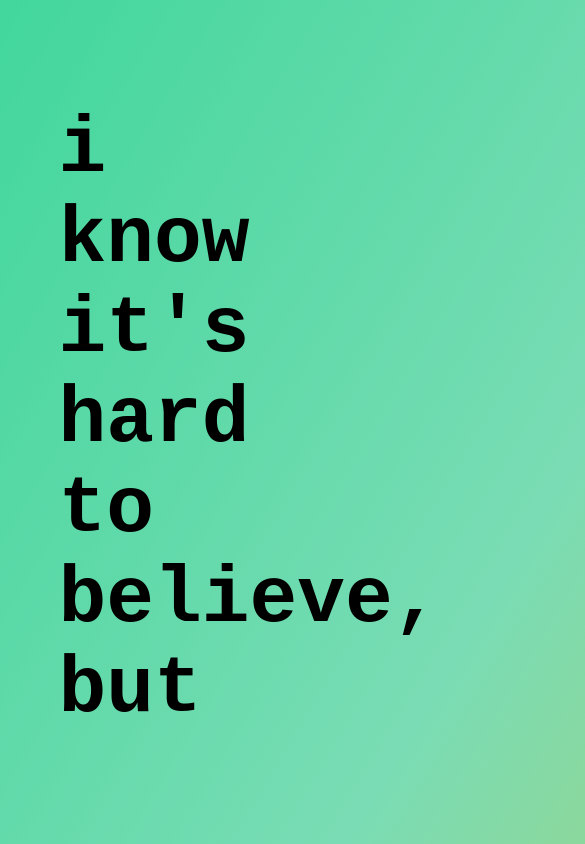
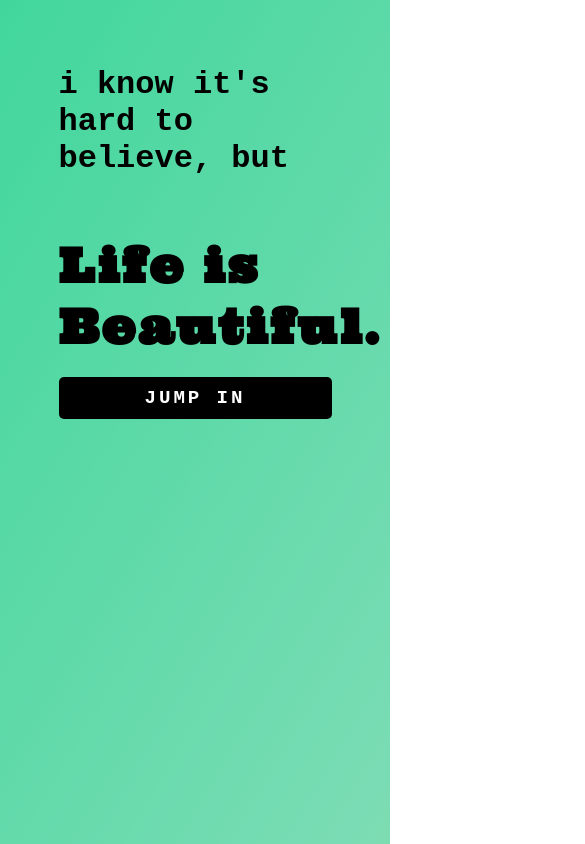
Before and after one commit to g2creative/Life-is-Beautiful, a plain HTML site: page index.html in a window 390 px wide. Shown: the top 844 px of the page, 585 px wide, since content can reach past the window. Drawn offline with Linux system fonts and the light colour scheme.

Commit message:
CSS updates to improve responsiveness

```diff
--- a/index.html
+++ b/index.html
@@ -1,7 +1,7 @@
 <!DOCTYPE html>
 <html>
     <head>
-        <meta charset="UTF-8">
+        <meta charset="UTF-8" name="viewport" content="width=device-width, initial-scale=1">
         <title>Life Is Beautiful</title>
         <link rel="stylesheet" rel="preconnect" href="https://fonts.googleapis.com">
         <link rel="preconnect" href="https://fonts.gstatic.com" crossorigin>
--- a/styles.css
+++ b/styles.css
@@ -34,14 +34,14 @@ body {
 
 h1 {
     font-family: 'Ultra', serif;
-    font-size: calc(3rem + 3vw);
+    font-size: 5vw;
     letter-spacing: 0.05em;
     white-space: wrap;
     margin-bottom: 20px;
 }
 
 h2 {
-    font-size: calc(1rem + 1.5vw);
+    font-size: 2vw;
     font-family: 'Courier New', Courier, monospace;
 }
 
@@ -65,7 +65,7 @@ h2 {
     border: none;
     border-radius: 5px;
     transition: background-color 0.3s;
-    max-width: 400px;
+    max-width: 300px;
     align-items: left;
 }
 
@@ -74,12 +74,13 @@ h2 {
     background-color: #fcb900;
 }
 
-@media (max-width: 400px) {
+@media (max-width: 600px) {
     h1 {
-      font-size: calc(8rem + 6vw); /* adjust as needed */
+      font-size: 3rem;
+      white-space: wrap;
     }
 
     h2 {
-      font-size: calc(4rem + 4vw); /* adjust as needed */
+      font-size: 2rem; /* adjust as needed */
     }
   }
```
Also changed, not shown: 1 other file.
